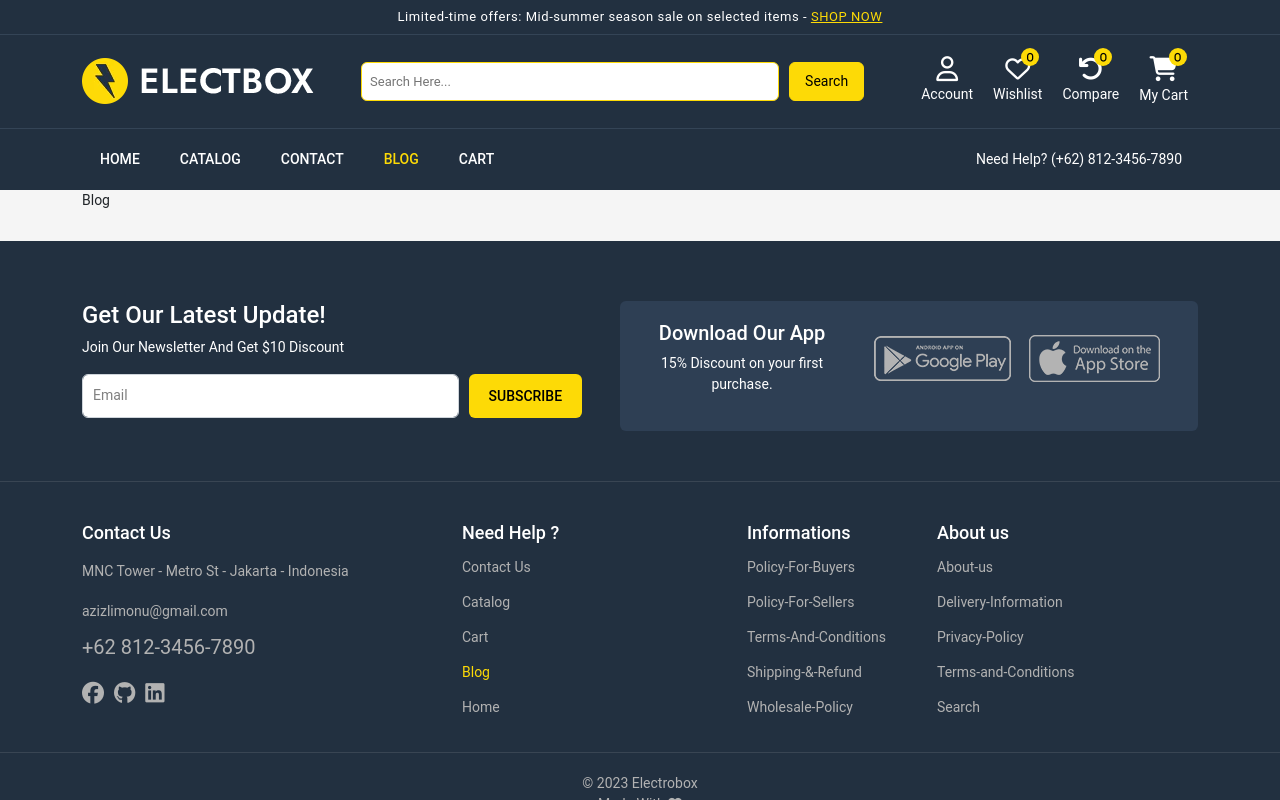
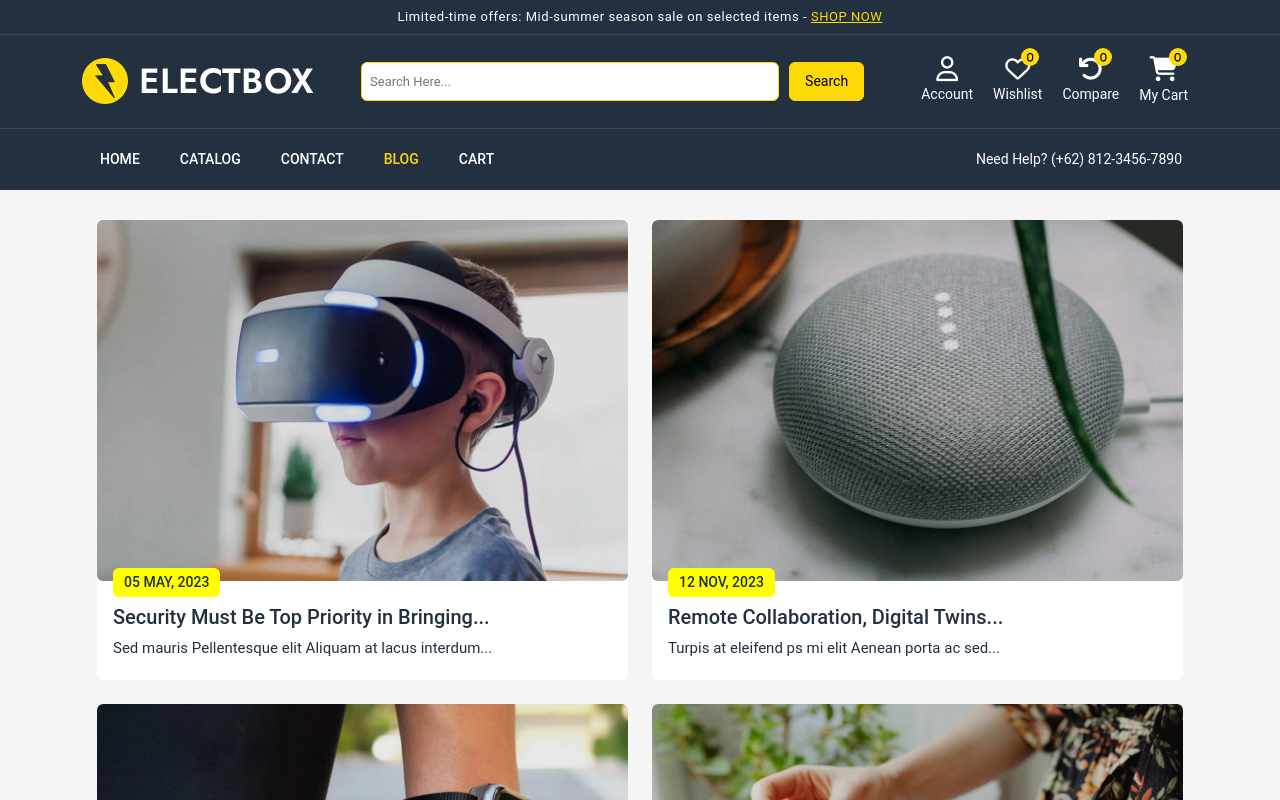
Before and after one commit to azizlimonu/vue-electroshop, a Vue app: page /blog in a window 1280 px wide. Shown: the top 800 px of the page. Built offline with nearby package versions, Linux system fonts and the light colour scheme.

Commit message:
add blog page

```diff
--- a/src/views/BlogView.vue
+++ b/src/views/BlogView.vue
@@ -1,7 +1,111 @@
 <template>
-  <div>Blog</div>
+  <div class="blog">
+    <div class="row">
+      <div class="col-md-6" v-for="(blog, i) in ourBlog" :key="i">
+        <router-link
+          :to="{
+            name: 'blog-page',
+            params: { id: blog.id, description: blog.description },
+          }"
+        >
+          <div class="card">
+            <div class="img-holder">
+              <img
+                :src="getImageUrl(blog.img)"
+                class="card-img-top"
+                alt="blog Image"
+              />
+            </div>
+            <div class="card-body">
+              <span class="blog-date">{{ blog.date }}</span>
+              <h5>{{ blog.title }}</h5>
+              <p class="card-text">
+                {{ blog.description }}
+              </p>
+            </div>
+          </div>
+        </router-link>
+      </div>
+    </div>
+  </div>
 </template>
 
-<script setup></script>
+<script setup>
+import { useStore } from 'vuex'
 
-<style lang="scss" scoped></style>
+const { state } = useStore()
+const ourBlog = state.ourBlog
+
+const getImageUrl = (name) => {
+  return new URL(`../assets/OurBlog/${name}`, import.meta.url).href
+}
+</script>
+
+<style lang="scss" scoped>
+.blog {
+  a {
+    color: var(--bg-color);
+  }
+  padding: 30px 15px;
+  width: 100%;
+  @media (max-width: 1199px) {
+    & {
+      width: 100%;
+      padding: 30px 0;
+    }
+  }
+  .card {
+    border: none;
+    margin-bottom: 24px;
+    &:hover {
+      .img-holder {
+        img {
+          transform: scale(1.05);
+        }
+      }
+    }
+    .img-holder {
+      display: flex;
+      justify-content: center;
+      align-items: center;
+      overflow: hidden;
+      border-radius: 6px;
+      img {
+        transition: 0.5s;
+      }
+    }
+    .card-body {
+      position: relative;
+      .blog-date {
+        position: absolute;
+        top: -13px;
+        background-color: yellow;
+        padding: 4px 11px;
+        border-radius: 6px;
+        font-weight: 500;
+      }
+      h5 {
+        margin-top: 0.5rem;
+      }
+      .card-text {
+        margin: 5px 0;
+        font-size: 15px;
+      }
+    }
+  }
+
+  @media (max-width: 767px) {
+    & .container {
+      max-width: 100%;
+    }
+  }
+  @media (max-width: 1199px) {
+    & {
+      .container {
+        flex-direction: column-reverse;
+        padding: 0 12px;
+      }
+    }
+  }
+}
+</style>
```
